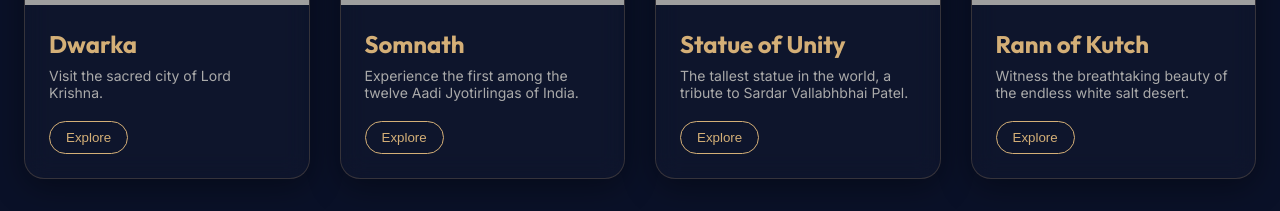
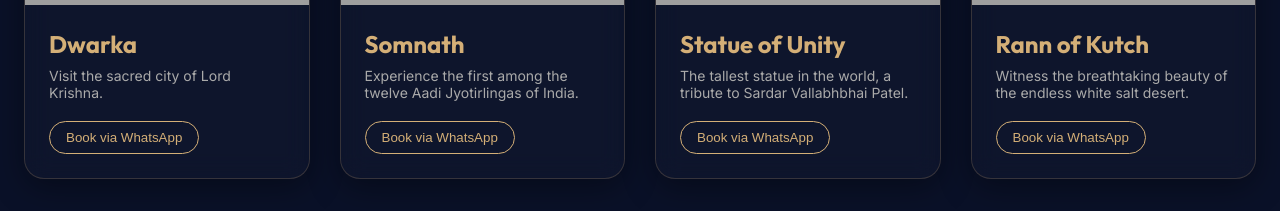
Before and after one commit to dhruvkabra016/shreekhodiyar-, a React (Vite) app: page / in a window 1280 px wide. Shown: the part 2860-3071 px from the top of the page. Built offline with nearby package versions, Linux system fonts and the light colour scheme; grey boxes are pictures that could not be loaded.

Commit message:
Add dynamic prefilled WhatsApp messages for trips and packages

```diff
--- a/src/components/Destinations.jsx
+++ b/src/components/Destinations.jsx
@@ -38,8 +38,13 @@ const Destinations = () => {
               <div style={{ padding: '24px' }}>
                 <h3 className="text-gold" style={{ fontSize: '24px', marginBottom: '8px' }}>{dest.name}</h3>
                 <p style={{ color: '#aaa', fontSize: '14px', marginBottom: '20px' }}>{dest.desc}</p>
-                <button style={{ background: 'transparent', border: '1px solid var(--color-primary-gold)', color: 'var(--color-primary-gold)', padding: '8px 16px', borderRadius: '20px', cursor: 'pointer', transition: 'all 0.3s' }}>
-                  Explore
+                <button
+                  onClick={() => {
+                    const message = encodeURIComponent(`Hi! I am interested in visiting ${dest.name}.`);
+                    window.open(`https://wa.me/919898767619?text=${message}`, '_blank');
+                  }}
+                  style={{ background: 'transparent', border: '1px solid var(--color-primary-gold)', color: 'var(--color-primary-gold)', padding: '8px 16px', borderRadius: '20px', cursor: 'pointer', transition: 'all 0.3s' }}>
+                  Book via WhatsApp
                 </button>
               </div>
             </motion.div>
--- a/src/components/FloatingContact.jsx
+++ b/src/components/FloatingContact.jsx
@@ -36,7 +36,7 @@ const FloatingContact = () => {
 
       {/* WhatsApp Button */}
       <a
-        href="https://wa.me/919898767619"
+        href="https://wa.me/919898767619?text=Hi!%20I%20need%20a%20cab."
         target="_blank"
         rel="noreferrer"
         style={{
--- a/src/components/TourPackages.jsx
+++ b/src/components/TourPackages.jsx
@@ -41,7 +41,7 @@ const TourPackages = () => {
                   Call Now
                 </a>
                 <a
-                  href="https://wa.me/919898767619"
+                  href="https://wa.me/919898767619?text=Hi!%20I%20am%20interested%20in%20the%20Statue%20of%20Unity%20Cab%20Packages."
                   target="_blank"
                   rel="noreferrer"
                   style={{ flex: 1, textAlign: 'center', padding: '12px', borderRadius: '8px', textDecoration: 'none', background: '#25D366', color: 'white', fontWeight: 'bold' }}
@@ -79,7 +79,7 @@ const TourPackages = () => {
                   Call Now
                 </a>
                 <a
-                  href="https://wa.me/919898767619"
+                  href="https://wa.me/919898767619?text=Hi!%20I%20am%20interested%20in%20the%20Somnath%20%26%20Dwarka%20Darshan%20Package."
                   target="_blank"
                   rel="noreferrer"
                   style={{ flex: 1, textAlign: 'center', padding: '12px', borderRadius: '8px', textDecoration: 'none', background: '#25D366', color: 'white', fontWeight: 'bold' }}
```
